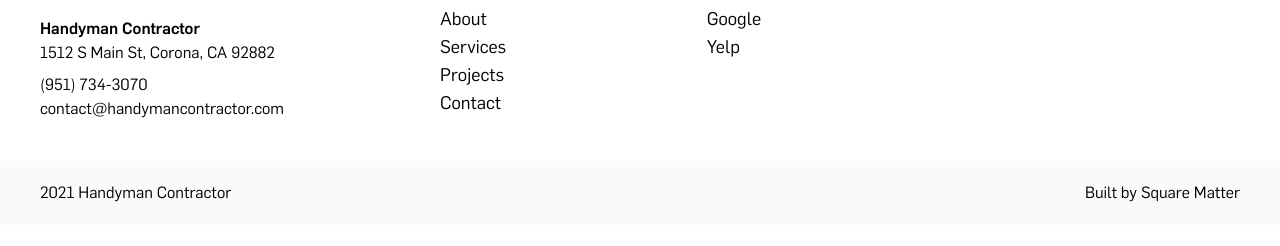
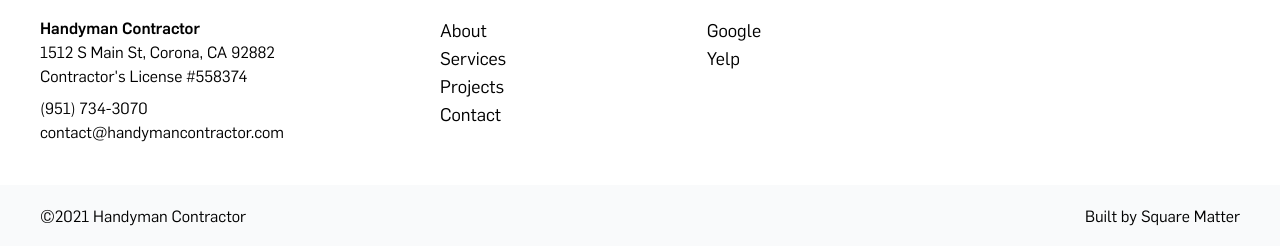
Before and after one commit to albertcarrete/handyman-contractor-com, a Next.js app: page /about in a window 1280 px wide. Shown: the part 2082-2328 px from the top of the page. Before the commit the page ends 2307 px from the top, so only its background shows below. Built offline with nearby package versions, Linux system fonts and the light colour scheme; no server answers.

Commit message:
Update copyright / license information

```diff
--- a/components/Footer.js
+++ b/components/Footer.js
@@ -68,7 +68,8 @@ export default function Footer() {
           </Link>
           <div className="text-base">
             <p className="font-medium">Handyman Contractor</p>
-            <p className="block mb-2">1512 S Main St, Corona, CA 92882</p>
+            <p className="block">1512 S Main St, Corona, CA 92882</p>
+            <p className="mb-2">Contractor's License #558374</p>
             <a href="tel:9517343070" className="block">
               (951) 734-3070
             </a>
@@ -106,8 +107,10 @@ export default function Footer() {
       </div>
       <div id="subFooter" className="bg-gray-50 py-5">
         <div className="text-base bumper text-center md:text-left md:flex justify-between">
-          <p>{new Date().getFullYear()} Handyman Contractor</p>
-          <a href="https://squarematter.com">Built by Square Matter</a>
+          <p>©{new Date().getFullYear()} Handyman Contractor</p>
+          <a rel="nofollow" href="https://squarematter.com">
+            Built by Square Matter
+          </a>
         </div>
       </div>
     </footer>
```
